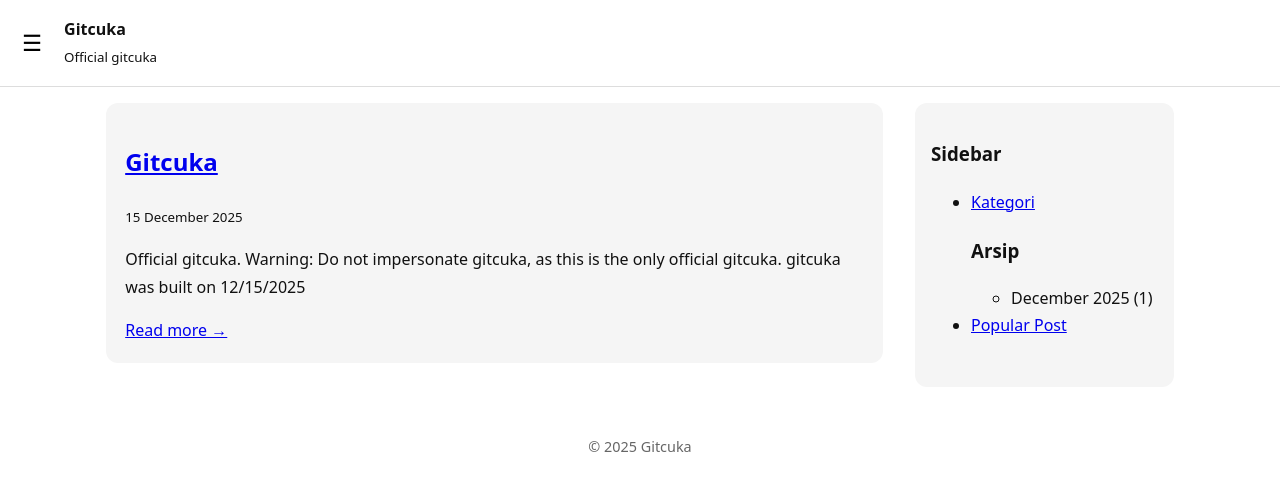
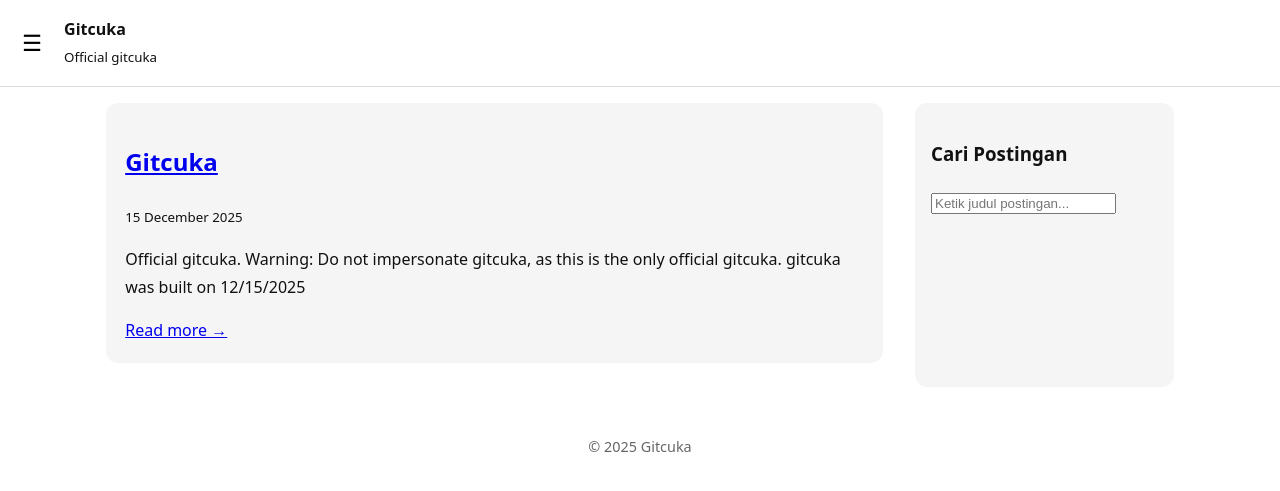
Before and after one commit to gitcuka/gitcuka.github.io, a Jekyll site: the page built from index.html, in a window 1280 px wide. Shown: the top 491 px of the page. Built offline with Jekyll 4.4.1, drawn with Linux system fonts in a browser that asks for light colours; some of the changed lines change nothing that is shown.

Commit message:
Update gitcuka.html

```diff
--- a/_layouts/gitcuka.html
+++ b/_layouts/gitcuka.html
@@ -50,20 +50,17 @@
     </main>
 
     <aside class="sidebar-right">
-      <h3>Sidebar</h3>
-      <ul>
-        <li><a href="#">Kategori</a></li>
-        <h3>Arsip</h3>
-<ul>
-{% assign postsByMonth = site.posts | group_by_exp:"post","post.date | date: '%B %Y'" %}
-{% for month in postsByMonth %}
-  <li>
-    {{ month.name }} ({{ month.items.size }})
-  </li>
-{% endfor %}
-</ul>
-        <li><a href="#">Popular Post</a></li>
-      </ul>
+
+  <h3>Cari Postingan</h3>
+
+  <input
+    type="text"
+    id="searchInput"
+    placeholder="Ketik judul postingan..."
+  >
+
+  <ul id="searchResults"></ul>
+
     </aside>
 
   </div>
@@ -78,6 +75,44 @@
 function toggleMenu() {
   document.getElementById("sidebar").classList.toggle("active");
 }
+
+const posts = [
+  {% for post in site.posts %}
+  {
+    title: "{{ post.title | escape }}",
+    url: "{{ post.url | relative_url }}"
+  }{% unless forloop.last %},{% endunless %}
+  {% endfor %}
+];
+
+const searchInput = document.getElementById("searchInput");
+const searchResults = document.getElementById("searchResults");
+
+searchInput.addEventListener("input", function () {
+  const keyword = this.value.toLowerCase();
+  searchResults.innerHTML = "";
+
+  if (keyword.length < 2) return;
+
+  const results = posts.filter(post =>
+    post.title.toLowerCase().includes(keyword)
+  );
+
+  if (results.length === 0) {
+    searchResults.innerHTML = "<li>Tidak ditemukan</li>";
+    return;
+  }
+
+  results.forEach(post => {
+    const li = document.createElement("li");
+    const a = document.createElement("a");
+    a.href = post.url;
+    a.textContent = post.title;
+    li.appendChild(a);
+    searchResults.appendChild(li);
+  });
+});
+
 </script>
 
 </body>
```
